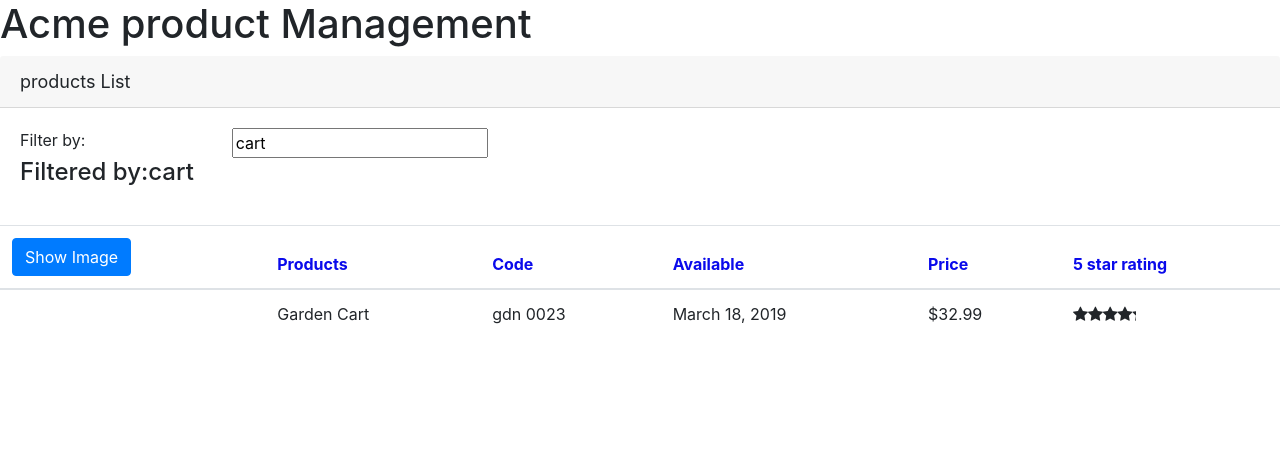
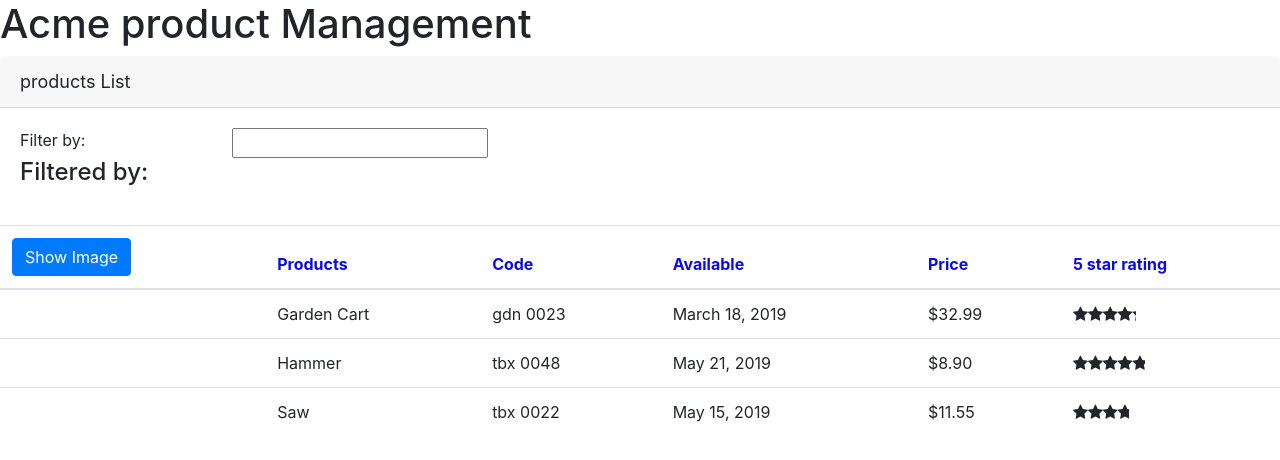
Before and after one commit to GraceMwende/Product-management, an Angular app: page / in a window 1280 px wide. Shown: the top 460 px of the page. Built offline with nearby package versions, Linux system fonts and the light colour scheme.

Commit message:
services

```diff
--- a/src/app/products/product-list.component.ts
+++ b/src/app/products/product-list.component.ts
@@ -1,5 +1,6 @@
 import { Component, OnInit } from '@angular/core';
 import { IProduct } from './product';
+import { ProductService } from './product.service';
 
 @Component({
   selector: 'pm-products',
@@ -25,32 +26,10 @@
   }
 
   filteredProducts: IProduct[];
-  products: IProduct[] = [
-    {
-      productId: 2,
-      productName: 'Garden Cart',
-      productCode: 'GDN-0023',
-      releaseDate: 'March 18, 2019',
-      description: '15 gallon capacity rolling garden cart',
-      price: 32.99,
-      starRating: 4.2,
-      imageUrl: 'assets/images/garden_cart.png',
-    },
-    {
-      productId: 5,
-      productName: 'Hammer',
-      productCode: 'TBX-0048',
-      releaseDate: 'May 21, 2019',
-      description: 'Curved claw steel hammer',
-      price: 8.9,
-      starRating: 4.8,
-      imageUrl: 'assets/images/hammer.png',
-    },
-  ];
+  products: IProduct[] = [];
 
-  constructor() {
-    this.filteredProducts = this.products;
-    this.listFilter = 'cart';
+  constructor(private productService: ProductService) {
+    // this.listFilter = 'cart';
   }
 
   onRatingClicked(message: string) {
@@ -70,6 +49,7 @@
   }
 
   ngOnInit(): void {
-    console.log('In OnInit');
+    this.products = this.productService.getProducts();
+    this.filteredProducts = this.products;
   }
 }
--- /dev/null
+++ b/src/app/products/product.service.ts
@@ -0,0 +1,43 @@
+import { Injectable } from '@angular/core';
+
+import { IProduct } from './product';
+
+@Injectable({
+  providedIn: 'root',
+})
+export class ProductService {
+  getProducts(): IProduct[] {
+    return [
+      {
+        productId: 2,
+        productName: 'Garden Cart',
+        productCode: 'GDN-0023',
+        releaseDate: 'March 18, 2019',
+        description: '15 gallon capacity rolling garden cart',
+        price: 32.99,
+        starRating: 4.2,
+        imageUrl: 'assets/images/garden_cart.png',
+      },
+      {
+        productId: 5,
+        productName: 'Hammer',
+        productCode: 'TBX-0048',
+        releaseDate: 'May 21, 2019',
+        description: 'Curved claw steel hammer',
+        price: 8.9,
+        starRating: 4.8,
+        imageUrl: 'assets/images/hammer.png',
+      },
+      {
+        productId: 8,
+        productName: 'Saw',
+        productCode: 'TBX-0022',
+        releaseDate: 'May 15, 2019',
+        description: '15-inch steel blade hand saw',
+        price: 11.55,
+        starRating: 3.7,
+        imageUrl: 'assets/images/saw.png',
+      },
+    ];
+  }
+}
```
